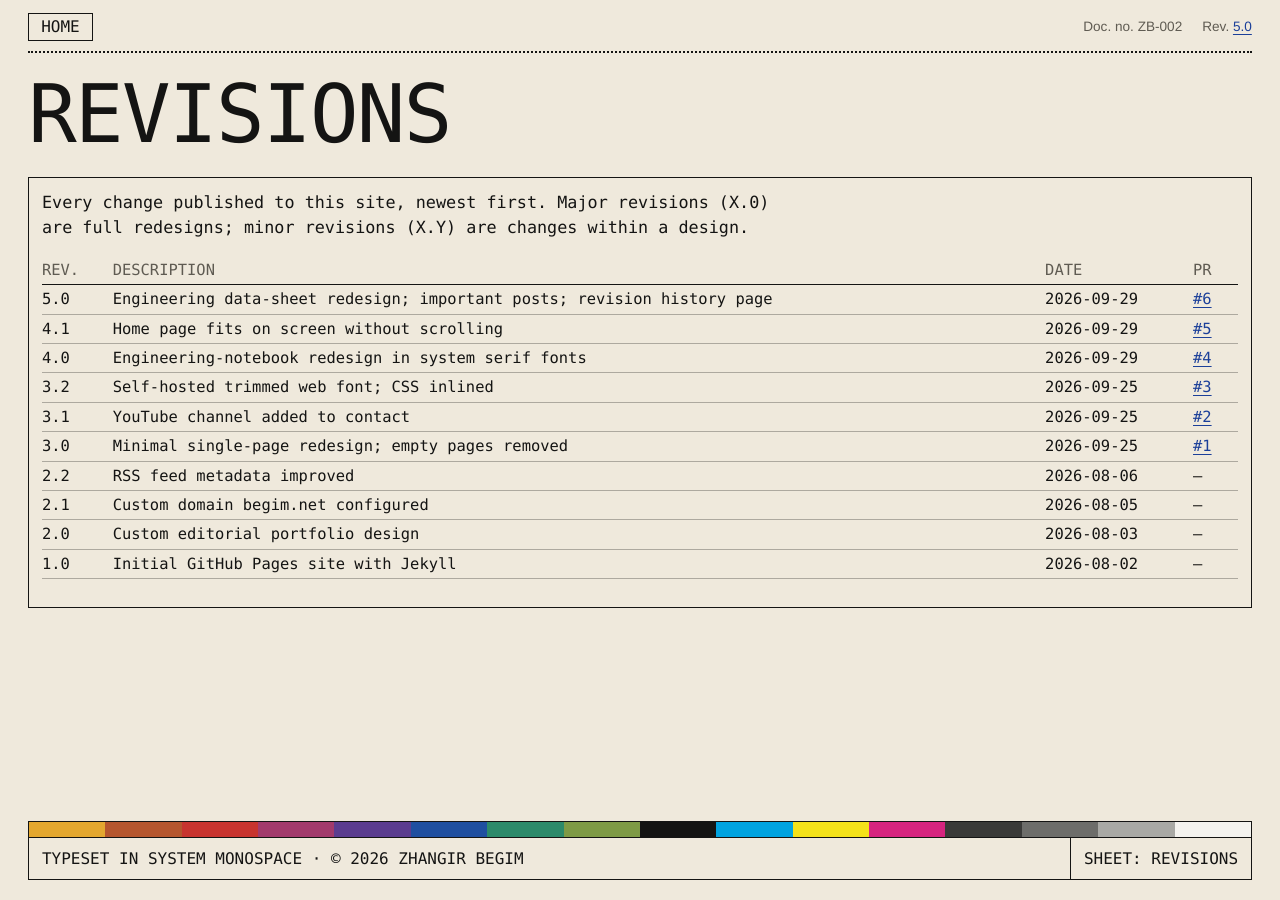
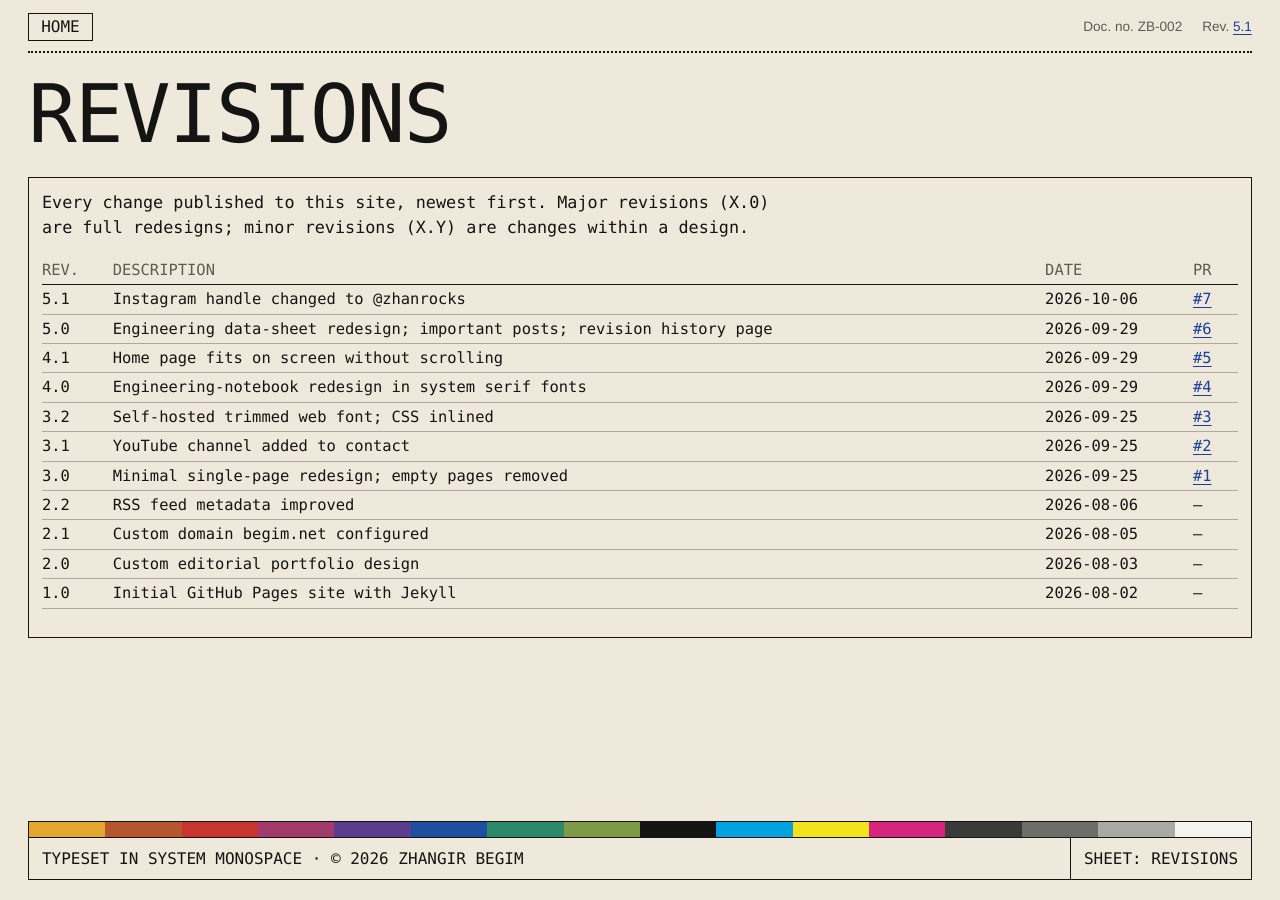
Before and after one commit to BegimZhangir/BegimZhangir.github.io, a Jekyll site: the page built from docs/revisions.html, in a window 1280 px wide. Built offline with Jekyll 4.4.1, drawn with Linux system fonts in a browser that asks for light colours.

Commit message:
Change Instagram handle to @zhanrocks
Rev. 5.1. The contact cell's Instagram link now points to
https://www.instagram.com/zhanrocks/ (was @zhangiraeroclub).

Co-Authored-By: Claude Opus 5.5 <noreply@anthropic.com>

```diff
--- a/docs/_config.yml
+++ b/docs/_config.yml
@@ -1,6 +1,6 @@
 title: Zhangir Begim
 email: zhanrocks@gmail.com
-instagram_username: zhangiraeroclub
+instagram_username: zhanrocks
 youtube_handle: zhanrocks
 description: "Zhangir Begim, Mechanical Engineering student at The Hong Kong Polytechnic University."
 lang: en
--- a/docs/_data/revisions.yml
+++ b/docs/_data/revisions.yml
@@ -9,6 +9,10 @@
 #
 # `pr` is the GitHub pull request number, when the change came through one.
 
+- rev: "5.1"
+  date: "2026-10-06"
+  description: Instagram handle changed to @zhanrocks
+  pr: 7
 - rev: "5.0"
   date: "2026-09-29"
   description: Engineering data-sheet redesign; important posts; revision history page
```
